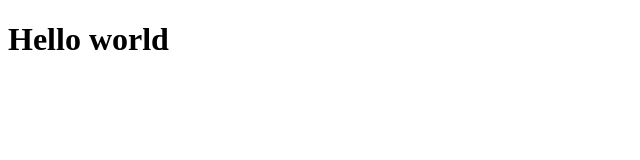
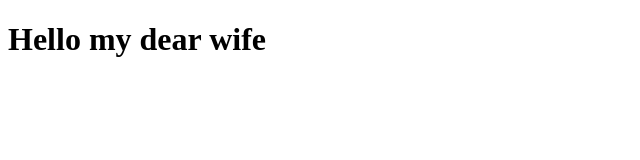
Before and after one commit to IngvarVG76/tutorial, a plain HTML site: page index.html in a window 1280 px wide. Shown: the whole page, without its empty margins (0-640 px from the left). Drawn offline with Linux system fonts and the light colour scheme.

Commit message:
Update index.html

```diff
--- a/index.html
+++ b/index.html
@@ -7,6 +7,6 @@
     <title>Document</title>
 </head>
 <body>
-    <H1>Hello world</H1>
+    <H1>Hello my dear wife</H1>
 </body>
 </html>
```
